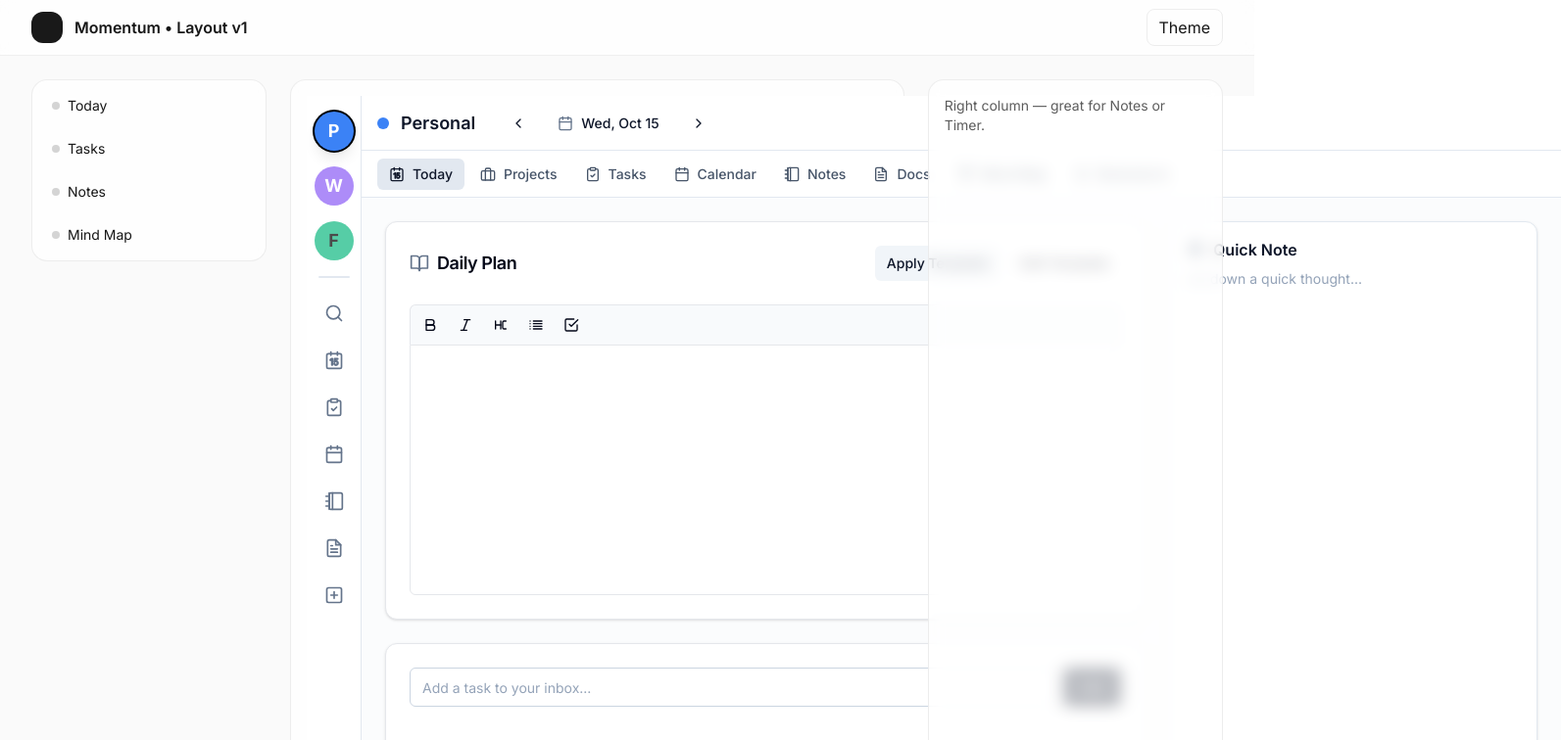
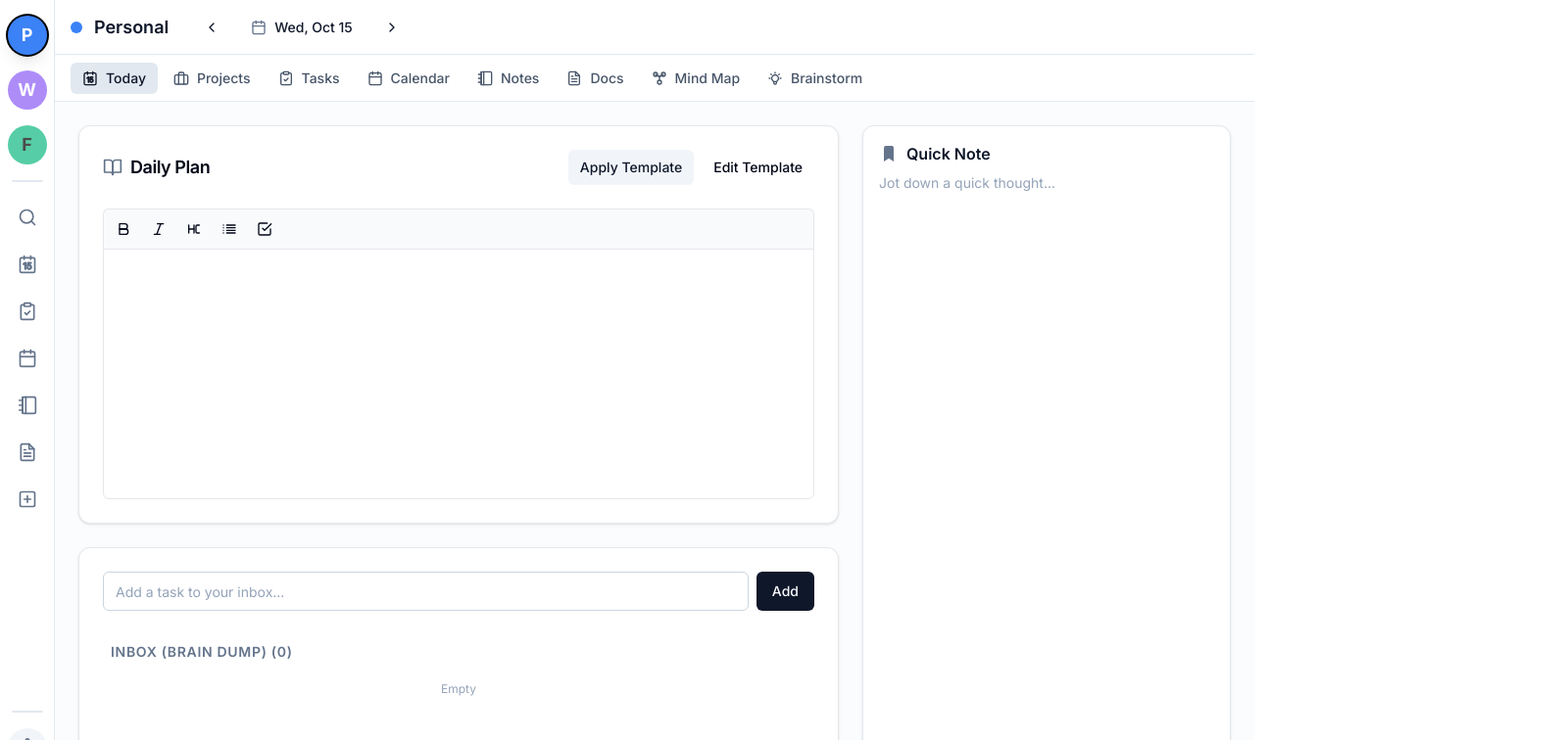
Before and after one commit to pugsyana/Momentum-ChatGPT-Version, a React (Vite) app: page / in a window 1280 px wide. Shown: the top 756 px of the page at 98% size, 1593 px wide, since content can reach past the window. Built offline with nearby package versions, Linux system fonts and the light colour scheme.

Commit message:
Add files via upload

```diff
--- a/index.tsx
+++ b/index.tsx
@@ -1,45 +1,15 @@
 import React from 'react';
 import ReactDOM from 'react-dom/client';
 import App from './App';
-import { LayoutShell } from './components/LayoutShell';
-
-// Visual verification: log to console
-console.log('%cLayout v1 active', 'padding:4px 8px;background:#222;color:#0f0;border-radius:6px');
-
-class ErrorBoundary extends React.Component<React.PropsWithChildren<{}>, { hasError: boolean; error?: any }> {
-  constructor(props: any) { super(props); this.state = { hasError: false }; }
-  static getDerivedStateFromError(error: any) { return { hasError: true, error }; }
-  componentDidCatch(error: any, info: any) { console.error('App crashed:', error, info); }
-  render() {
-    if (this.state.hasError) {
-      return <div style={{ padding: 24, fontFamily: 'Inter, sans-serif' }}>
-        <h1 style={{ fontSize: 20, marginBottom: 8 }}>Something went wrong.</h1>
-        <p>Try refreshing the page.</p>
-      </div>;
-    }
-    return this.props.children;
-  }
-}
 
 const rootElement = document.getElementById('root');
-if (!rootElement) throw new Error('Could not find root element');
+if (!rootElement) {
+  throw new Error("Could not find root element to mount to");
+}
 
 const root = ReactDOM.createRoot(rootElement);
 root.render(
   <React.StrictMode>
-    <ErrorBoundary>
-      <LayoutShell
-        title="Momentum • Layout v1"
-        sidebarItems={[
-          { label: 'Today', key: 'today' },
-          { label: 'Tasks', key: 'tasks' },
-          { label: 'Notes', key: 'notes' },
-          { label: 'Mind Map', key: 'mindmap' },
-        ]}
-        onToggleTheme={() => document.documentElement.classList.toggle('dark')}
-      >
-        <App />
-      </LayoutShell>
-    </ErrorBoundary>
+    <App />
   </React.StrictMode>
 );
```
